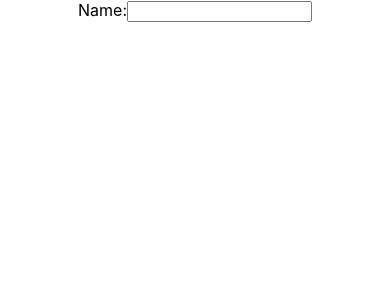
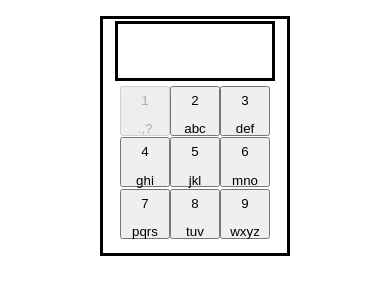
Before and after one commit to ChristaCode/phonewords, a React (Create React App) app: page / in a window 390 px wide. Shown: the top 300 px of the page. Built offline with nearby package versions, Linux system fonts and the light colour scheme.

Commit message:
added phone ui to input
keypad

```diff
--- a/src/App.css
+++ b/src/App.css
@@ -22,6 +22,37 @@
   color: #61dafb;
 }
 
+.phone {
+  width: 180px;
+  height: 230px;
+  padding: 2px;
+  border: solid;
+  text-align: center;
+  margin:auto;
+}
+
+.screen{
+  width: 150px;
+  height: 50px;
+  padding: 2px;
+  border: solid;
+  text-align: center;
+  margin:auto;
+}
+
+.keypad{
+  padding:5px;
+}
+
+.key{
+  text-align: center;
+  margin:auto;
+  padding: 5px;
+  width: 50px;
+  height: 50px;
+}
+
+
 @keyframes App-logo-spin {
   from {
     transform: rotate(0deg);
--- a/src/App.js
+++ b/src/App.js
@@ -1,44 +1,66 @@
 import React, { Component } from 'react';
-import axios from 'axios';
 import logo from './logo.svg';
+import { getTranslation } from './Routes.js';
 import './App.css';
 
 class App extends Component {
   constructor(props) {
     super(props);
     this.state = {
-      res: null
+      digit: '',
+      res: ''
     };
 
     this.translate = this.translate.bind(this);
   }
 
   translate(e){
+    e.preventDefault();
     let val = e.target.value;
-    let res = '';
-    axios.get('http://localhost:8000/translate/' + val + '/')
-    .then(function (response) {
-      console.log(response.data.number);
-      res = response.data.number;
-      this.setState({res});
-    })
-    .catch(function (error) {
-      console.log(error);
-    });
+    this.setState({digit: val});
+    const promise = getTranslation(val);
+    promise.then((res) =>
+      this.setState({ res }));
   }
 
   render() {
     return (
       <div className="App">
-        <form>
-          <label>
-            Name:
-            <input type="text"
-                   onChange={this.translate}
-                  />
-          </label>
-        </form>
         <p>{this.state.res}</p>
+           <div class="phone">
+            <div class="screen">
+              <span class="prev"></span><span class="curr">{this.state.digit}</span>
+            </div>
+            <div class="keypad">
+              <button class="key" value="1" disabled="disabled">
+                1 <p>.,?</p>
+              </button>
+              <button class="key" value="2" onClick={this.translate}>
+                2 <p>abc</p>
+              </button>
+              <button class="key" value="3" onClick={this.translate}>
+                3 <p>def</p>
+              </button>
+              <button class="key" value="4" onClick={this.translate}>
+                4 <p>ghi</p>
+              </button>
+              <button class="key" value="5" onClick={this.translate}>
+                5 <p>jkl</p>
+              </button>
+              <button class="key" value="6" onClick={this.translate}>
+                6 <p>mno</p>
+              </button>
+              <button class="key" value="7" onClick={this.translate}>
+                7 <p>pqrs</p>
+              </button>
+              <button class="key" value="8" onClick={this.translate}>
+                8 <p>tuv</p>
+              </button>
+              <button class="key" value="9" onClick={this.translate}>
+                9 <p>wxyz</p>
+              </button>
+            </div>
+          </div>
       </div>
     );
   }
--- /dev/null
+++ b/src/Routes.js
@@ -0,0 +1,14 @@
+const axios = require('axios');
+
+// Optionally the request above could also be done as
+async function getTranslation(digit){
+  try {
+    const response = await axios.get('http://localhost:8000/translate/' + digit + '/');
+    return response.data;
+  } catch(e) {
+    let errArr = ['Error', e.toString()];
+    return errArr;
+  };
+}
+
+export { getTranslation };
--- a/src/Server.js
+++ b/src/Server.js
@@ -19,7 +19,8 @@ app.use(cors(corsOptions));
 
 app.get('/translate/:number', function (req, res) {
   console.log(req.params.number);
-  res.send(req.params);
+  // res.send(req.params);
+  res.send('test' + req.params.number);
 })
 
 app.listen(port, () => {
```
